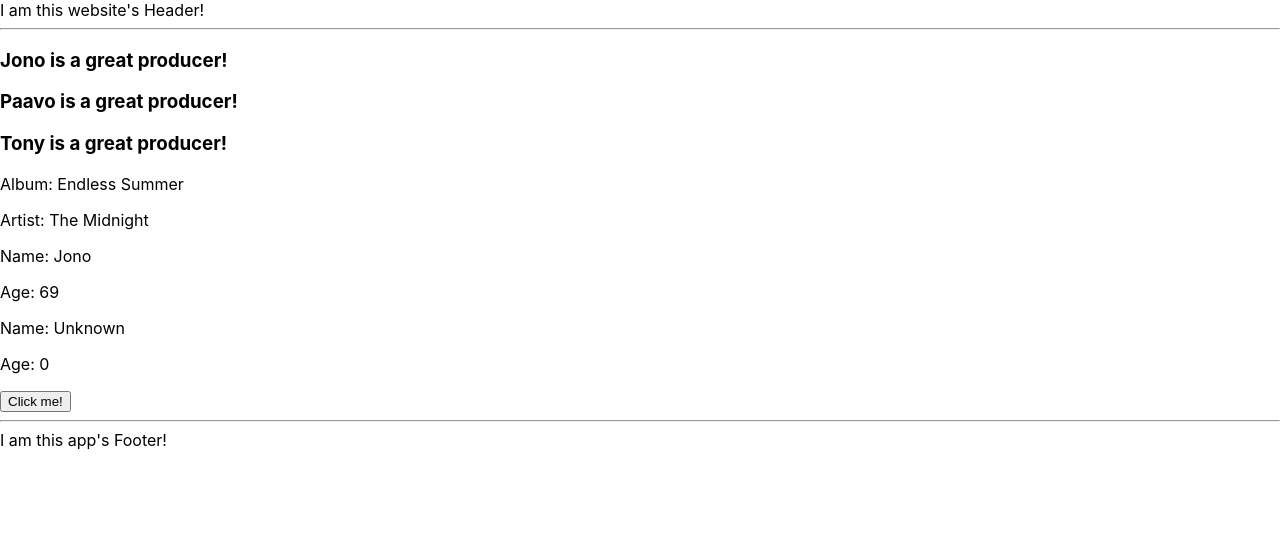
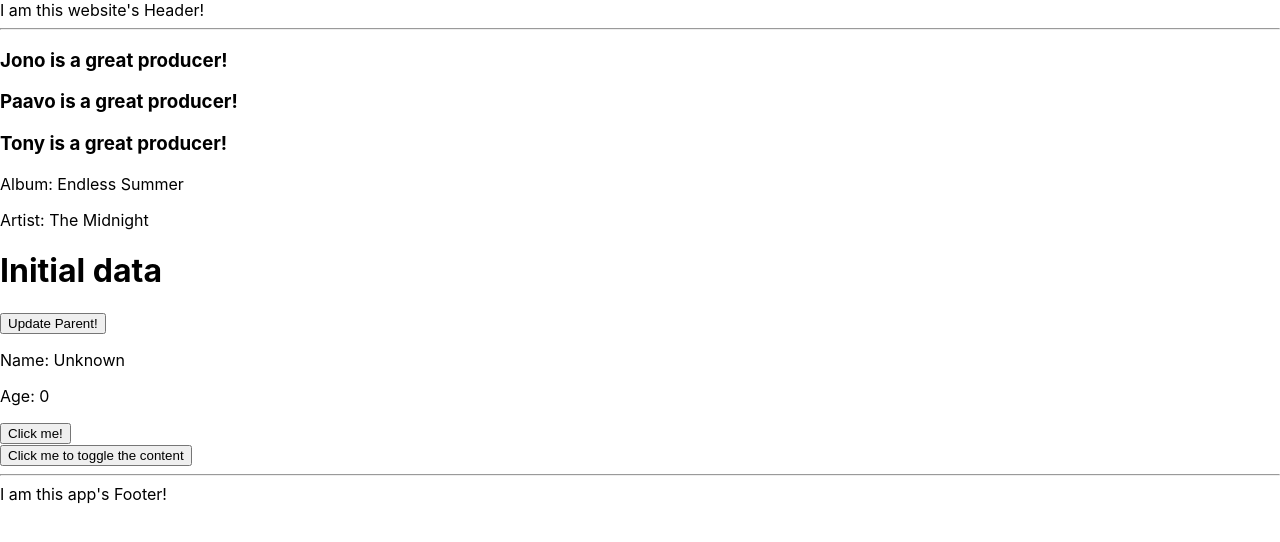
Before and after one commit to hhenriques1999/ReactSelfCrashLearning, a React (Create React App) app in the folder reactselfcrashlearning/: page / in a window 1280 px wide. Shown: the top 542 px of the page. Built offline with nearby package versions, Linux system fonts and the light colour scheme.

Commit message:
Props - Part 3
Parent and child communication using props

```diff
--- a/reactselfcrashlearning/src/App.js
+++ b/reactselfcrashlearning/src/App.js
@@ -2,6 +2,8 @@
 // import MyClassComponent from './MyClassComponent';
 // import { useEffect, useState } from 'react';
 import MyFunctionalComponent from './MyFunctionalComponent';
+import ParentComponent from './ParentComponent';
+import ParentForConditionalRendering from './ParentForConditionalRendering';
 
 // const element = <h1>Trance Around The World, with Above & Beyond</h1>;
 // const elementWithClass = <h2 className="anjunaStyle">Anjunabeats</h2>;
@@ -35,19 +37,19 @@
 function ParentAndChildCommunication() {
   const sayHello = (name) => alert(`Hello, ${name}`);
 
-  return <ChildComponentCommunication greet={sayHello}/>
+  return <ChildComponentCommunication greet={sayHello} />
 }
 
 // This child component holds a bridge to the parent in such a way that when the local function here is called,
 // the parent will receive the value and will be able to use it as it may wish to.
-function ChildComponentCommunication({greet}) {
+function ChildComponentCommunication({ greet }) {
   return <button onClick={() => greet('John')}>Click me!</button>
 }
 
 // This component is a parent component that has a child component with props being passed to it
-function ParentComponent() {
-  return <ChildComponent name="Jono" age={69} />;
-}
+// function ParentComponent() {
+//   return <ChildComponent name="Jono" age={69} />;
+// }
 
 // This component is a child component that can receive props
 function ChildComponent(props) {
@@ -123,8 +125,9 @@
       <MyFunctionalComponent name="Tony" />
       <PropDestructuring />
       <ParentComponent />
-      <ChildComponent/> {/* This is a child component being called in the raw form in order to understand default values */}
-      <ParentAndChildCommunication/>
+      <ChildComponent /> {/* This is a child component being called in the raw form in order to understand default values */}
+      <ParentAndChildCommunication />
+      <ParentForConditionalRendering />
       {/* <Counter /> */}
       {/* <UseEffectLearning/> */}
     </>
--- /dev/null
+++ b/reactselfcrashlearning/src/ChildComponent.js
@@ -0,0 +1,9 @@
+function ChildComponent({updateParent}) {
+    return (
+        <button onClick={() => updateParent("Data updated by child")}>
+            Update Parent!
+        </button>
+    );
+}
+
+export default ChildComponent;
--- /dev/null
+++ b/reactselfcrashlearning/src/ChildForConditionalRendering.js
@@ -0,0 +1,11 @@
+import React from "react";
+
+function ChildComponent( {shouldDisplay} ) {
+    return (
+        <div>
+            {shouldDisplay && <p>This should display automagically if shouldDisplay is true.</p>}
+        </div>
+    );
+}
+
+export default ChildComponent;
--- /dev/null
+++ b/reactselfcrashlearning/src/ParentComponent.js
@@ -0,0 +1,19 @@
+import React, { useState } from 'react';
+import ChildComponent from './ChildComponent';
+
+function ParentComponent() {
+    const [parentData, setParentData] = useState("Initial data");
+
+    const updateData = (newData) => {
+        setParentData(newData);
+    };
+
+    return (
+        <div>
+            <h1>{parentData}</h1>
+            <ChildComponent updateParent={updateData}/>
+        </div>
+    );
+}
+
+export default ParentComponent;
--- /dev/null
+++ b/reactselfcrashlearning/src/ParentForConditionalRendering.js
@@ -0,0 +1,20 @@
+import React, { useState } from 'react';
+import ChildForConditionalRendering from './ChildForConditionalRendering';
+
+function ParentForConditionalRendering() {
+    const [shouldDisplay, setShouldDisplay] = useState(false);
+
+    const handleClick = () => {
+        setShouldDisplay(!shouldDisplay);
+    };
+
+    return (
+        <div>
+            <ChildForConditionalRendering shouldDisplay={shouldDisplay} />
+            <button onClick={handleClick}>Click me to toggle the content</button>
+        </div>
+
+    )
+}
+
+export default ParentForConditionalRendering;
```
Also changed, not shown: 1 other file (tests, documents, lock files or other folders).
